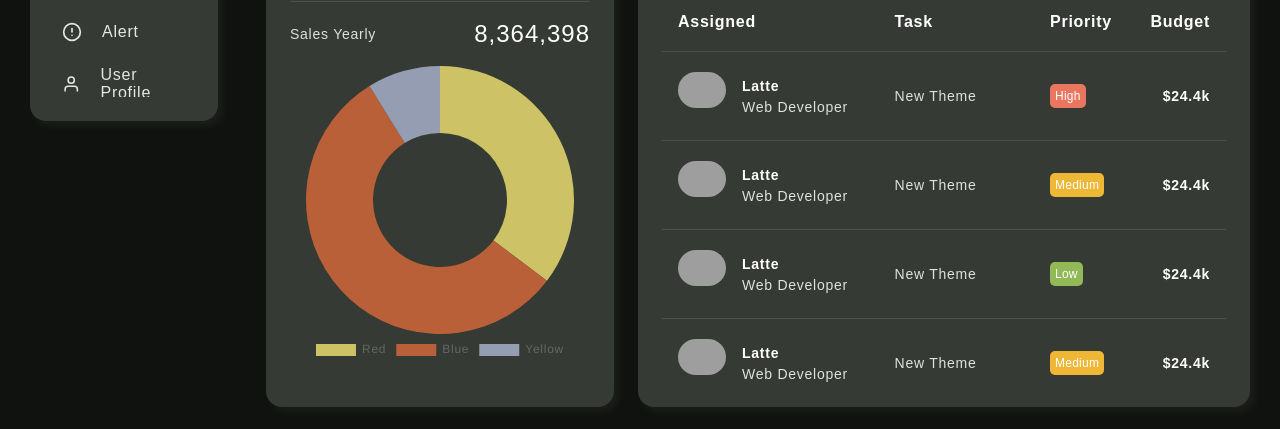
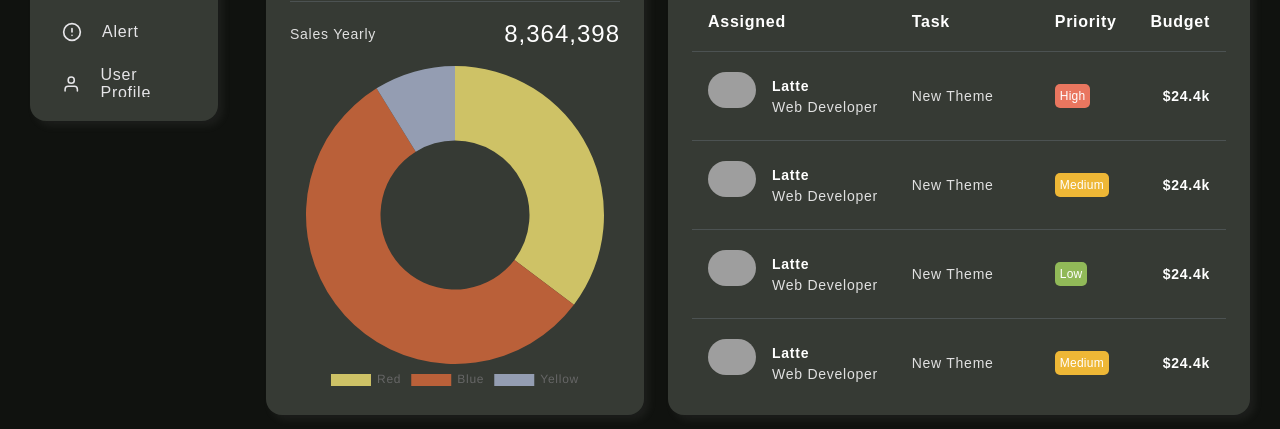
Before and after one commit to sweeetlatte/dashboard, a React (Create React App) app: page / in a window 1280 px wide. Shown: the part 649-1078 px from the top of the page. Built offline with nearby package versions, Linux system fonts and the light colour scheme; grey boxes are pictures that could not be loaded.

Commit message:
[style][analytical] modify height of analytical 2

```diff
--- a/src/components/TotalSales/index.tsx
+++ b/src/components/TotalSales/index.tsx
@@ -8,6 +8,7 @@ ChartJS.register(ArcElement, Tooltip, Legend);
 
 const optionsChart = {
   responsive: true,
+  maintainAspectRatio: true,
   plugins: {
     legend: {
       position: 'bottom' as const,
@@ -66,7 +67,9 @@ export default function TotalSales() {
         <div className={styles.text}>Sales Yearly</div>
         <div className={styles.number}>8,364,398</div>
       </div>
-      <Doughnut options={optionsChart} data={dataChart} />
+      <div className={styles.chartContainer}>
+        <Doughnut options={optionsChart} data={dataChart} />
+      </div>
     </>
   );
 }
--- a/src/components/TotalSales/styles.module.scss
+++ b/src/components/TotalSales/styles.module.scss
@@ -31,3 +31,9 @@
     letter-spacing: 1px;
   }
 }
+
+.chartContainer {
+  display: flex;
+  justify-content: center;
+  height: 330px;
+}
--- a/src/pages/Dashboard/Analytical/styles.module.scss
+++ b/src/pages/Dashboard/Analytical/styles.module.scss
@@ -61,6 +61,7 @@
 
     &_rightComponent {
       flex-basis: 68.75%;
+      padding-bottom: 8px;
     }
   }
 
```
